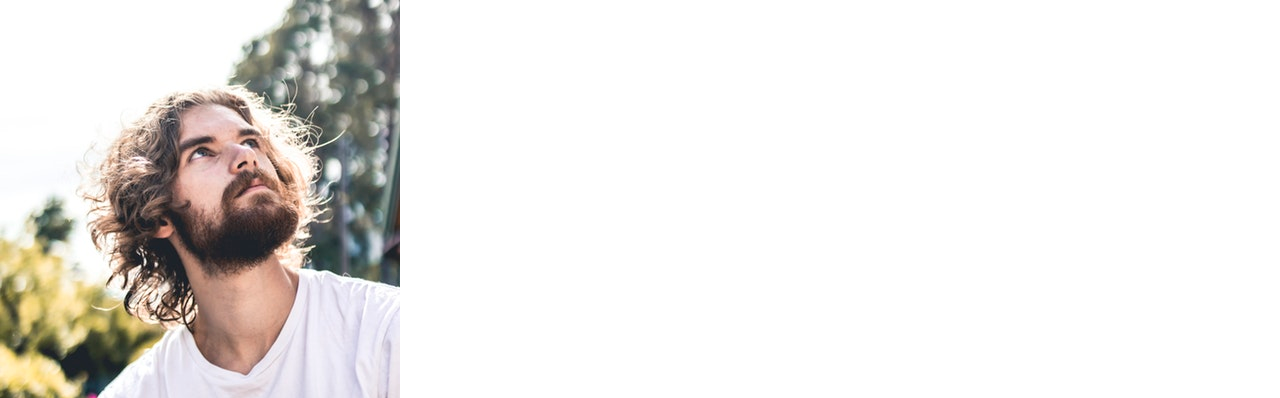
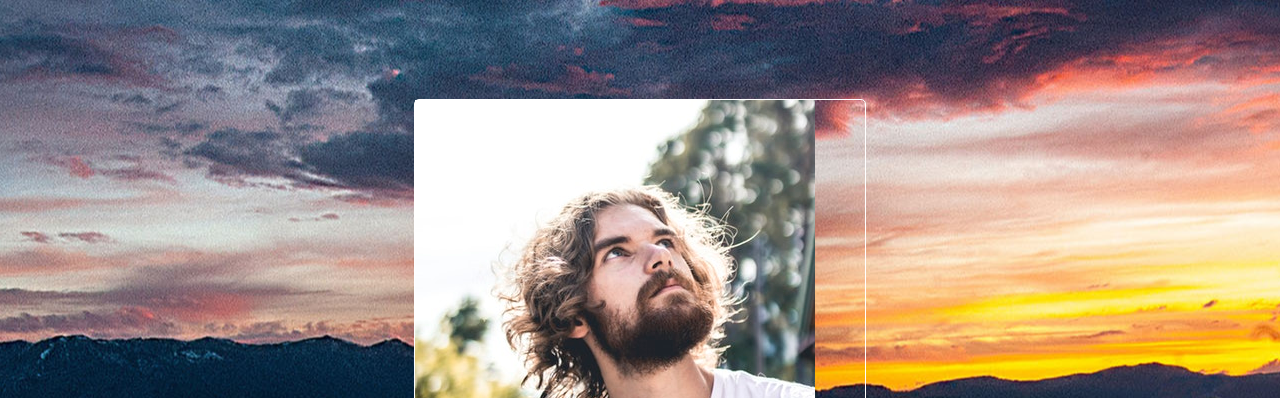
Before and after one commit to arocks9206/Invisible-Card-Practice-Mini-Project, a plain HTML site: page index.html in a window 1280 px wide. Shown: the top 398 px of the page. Drawn offline with Linux system fonts and the light colour scheme.

Commit message:
update to css for display of profile card

```diff
--- a/style.css
+++ b/style.css
@@ -7,5 +7,41 @@
     font-family: 'Josefine Sans', sans-serif;
     height: 100vh;
     width: 100vw;
-    background: linear-gradient(rgba(0, 0, 0, .5) rgba(0, 0, 0)) url(images/bg.jpg) no-repeat center;
+    background: url(images/bg.jpg) no-repeat center;
 }
+
+.card-wrapper {
+    height: 600px;
+    width: 450px;
+    border: 1px solid #fff;
+    position: absolute;
+    top: 50%;
+    left: 50%;
+    transform: translate(-50%, -50%);
+    background: url(images/bg.jpg) no-repeat center;
+    border-radius: 5px;
+    transition: box-shadow 1s;
+}
+
+.card-wrapper:hover {
+    box-shadow: 0 0 30px #fff;
+}
+
+.card {
+    height: 100%;
+    width: 100%;
+    background: linear-gradient(rgba(21, 199, 30, .8), rgba(233, 67, 67, rgba(233, 67, 67, .8));
+    border-radius: inherit;
+    display: flex;
+    flex-direction: column;
+    align-items: center;
+    justify-content: space-between;
+}
+
+.card-img {
+    width: 200px;
+    height: 200px;
+    border-radius: 50%;
+    object-fit: cover;
+    margin-top: 15px;
+}
```
